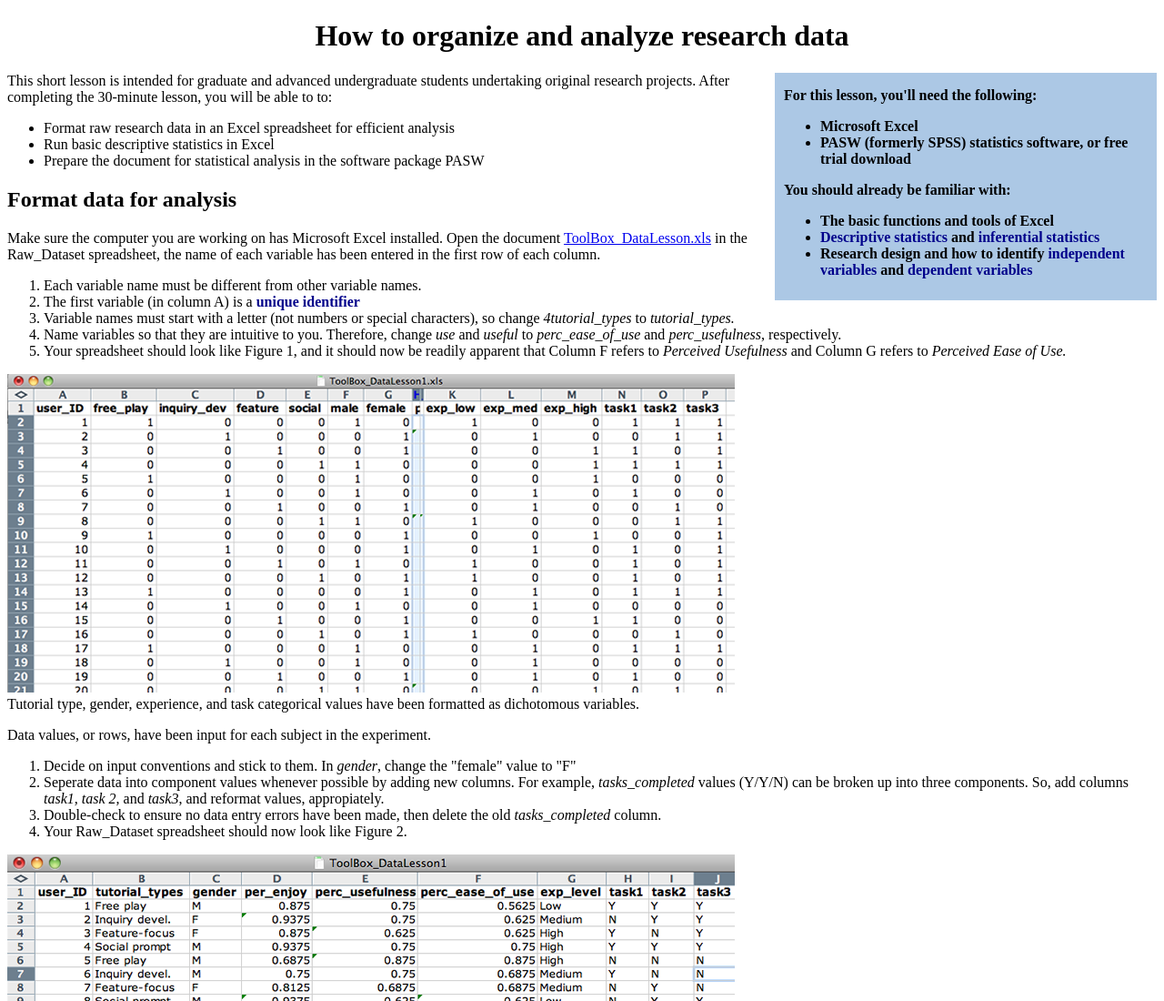
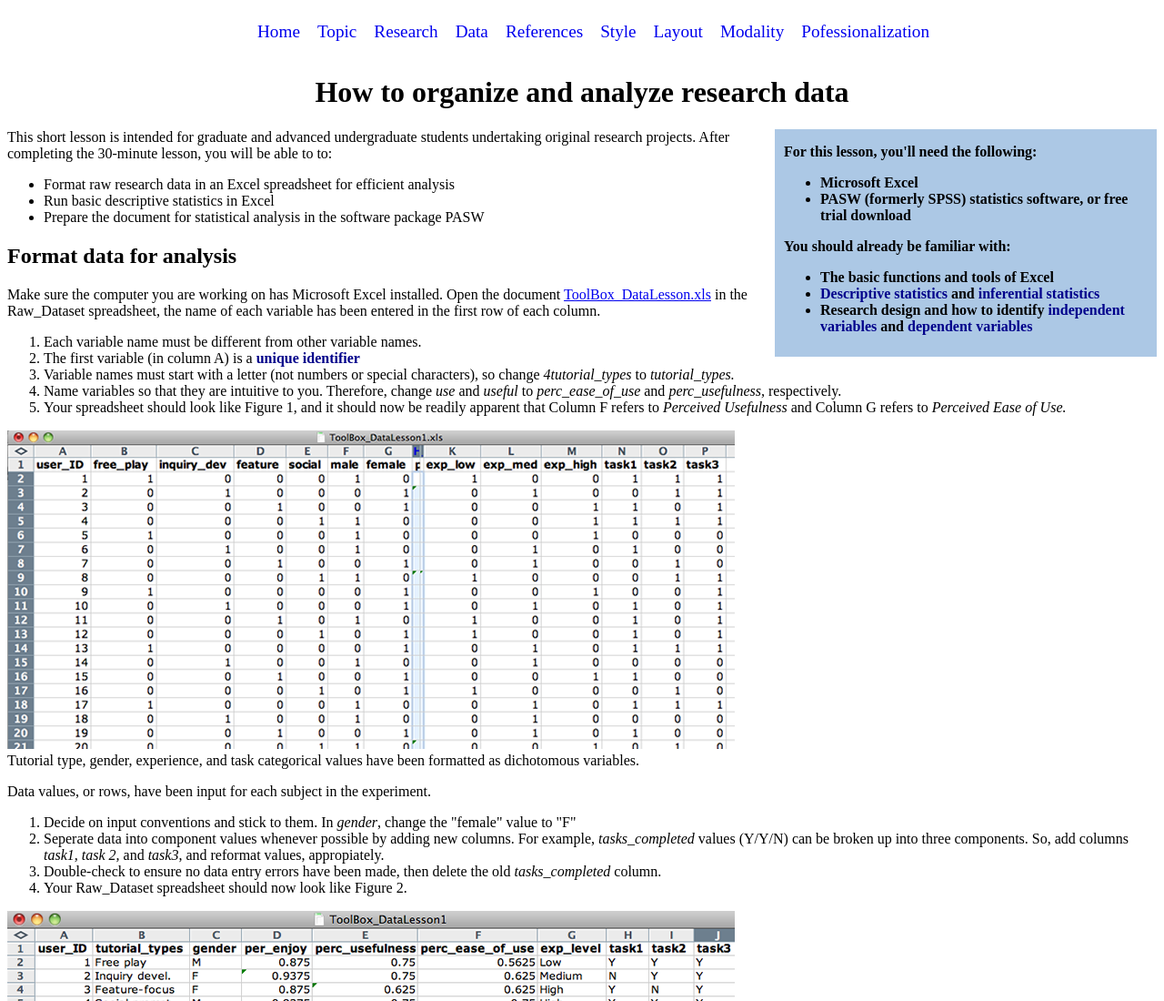
Before and after one commit to dsamano1/COM421-PROJECT-1, a plain HTML site: page data.html in a window 1280 px wide. Shown: the top 1100 px of the page at 91% size. Drawn offline with Linux system fonts and the light colour scheme.

Commit message:
Nav Bar Styling

```diff
--- a/data.html
+++ b/data.html
@@ -7,9 +7,26 @@
     <link rel="stylesheet" href="style.css">
 </head>
 <body>
+    <!-- NAVIGATION TABS-->
+    <nav>
+        <div class="nav-tabs">
+            <ul>
+                <li><a href="index.html">Home</a></li>
+                <li><a href="index.html">Topic</a></li>
+                <li><a href="research.html">Research</a></li>
+                <li><a href="data.html">Data</a></li>
+                <li><a href="index.html">References</a></li>
+                <li><a href="index.html">Style</a></li>
+                <li><a href="index.html">Layout</a></li>
+                <li><a href="index.html">Modality</a></li>
+                <li><a href="index.html">Pofessionalization</a></li>
+            </ul>
+        </div>
+    </nav>
     <h1 class="header">How to organize and analyze research data</h1>
     <div class="side-bar-data">
-        <p><b>For this lesson, you'll need the following:</b></p>
+        <aside>
+            <p><b>For this lesson, you'll need the following:</b></p>
         <ul>
             <li><b>Microsoft Excel</b></li>
             <li><b>PASW (formerly SPSS) statistics software, or free trial download</b></li>
@@ -20,6 +37,7 @@
             <li><b class="blue-bold">Descriptive statistics</b> <b>and</b> <b class="blue-bold">inferential statistics</b></li>
             <li><b>Research design and how to identify</b> <b class="blue-bold">independent variables</b><b> and </b><b class="blue-bold">dependent variables</b></li>
         </ul>
+        </aside>
     </div>
 
     <p>This short lesson is intended for graduate and advanced undergraduate students undertaking original research projects.
@@ -125,11 +143,11 @@
     <img src="images/datalesson_fig5.png" alt="PASW Statistic Data Editor Analyze">
     <figcaption>Don't assume PASW doesn't run a given test. Many are located under broader statistical classifications.</figcaption>
 
-    <p>Use your prior knowledge or the <a href="http://www.ats.ucla.edu/stat/mult_pkg/whatstat/default.htm">Choosing the Correct Statistic</a> resource to determine which statistic to run to find whether there is a significant difference in <em>perc_usefulness</em> between <em>free_play</em> and other tutorial types.</p>
+    <p>Use your prior knowledge or the <a href="http://www.ats.ucla.edu/stat/mult_pkg/whatstat/default.htm" target="_blank">Choosing the Correct Statistic</a> resource to determine which statistic to run to find whether there is a significant difference in <em>perc_usefulness</em> between <em>free_play</em> and other tutorial types.</p>
 
     <div class="side-bar-data2">
         <aside>
-            <b>Consult <a href="http://www.ats.ucla.edu/stat/mult_pkg/whatstat/default.htm">UCLA's Choosing the Correct Statistic</a> to ensure the statistical anlaysis is appropriate for your research question(s), variables of interest, and associated data types.</b>
+            <b>Consult <a href="http://www.ats.ucla.edu/stat/mult_pkg/whatstat/default.htm" target="_blank">UCLA's Choosing the Correct Statistic</a> to ensure the statistical anlaysis is appropriate for your research question(s), variables of interest, and associated data types.</b>
         </aside>
     </div>
 
--- a/style.css
+++ b/style.css
@@ -1,6 +1,44 @@
 .header{
     text-align: center;
 }
+
+/* Nav */
+nav{
+    display: flex;
+    align-items: center;
+    justify-content: space-between;
+}
+.nav-tabs{
+    flex: 1;
+    text-align: center;
+}
+.nav-tabs ul{
+    list-style: none;
+}
+.nav-tabs ul li {
+    padding-right: 15px;
+    display: inline-block;
+}
+.nav-tabs ul li a {
+    font-size: 120%;
+    text-decoration: none;
+    position: relative;
+}
+/* Hovering Effect */
+.nav-tabs ul li a::after{
+    content: '';
+    width: 100%;
+    height: 2px;
+    background: black;
+    position: absolute;
+    left: 0;
+    bottom: 0px;
+    opacity: 0;
+}
+.nav-tabs ul li a:hover::after{
+    opacity: 1;
+}
+/* Side Bar Style */
 .side-bar-data{
     height: 250px;
     width: 400px;
```
Also changed, not shown: index.html (+10 -7 lines), research.html (+16 -0 lines), template.html (+25 -0 lines).
